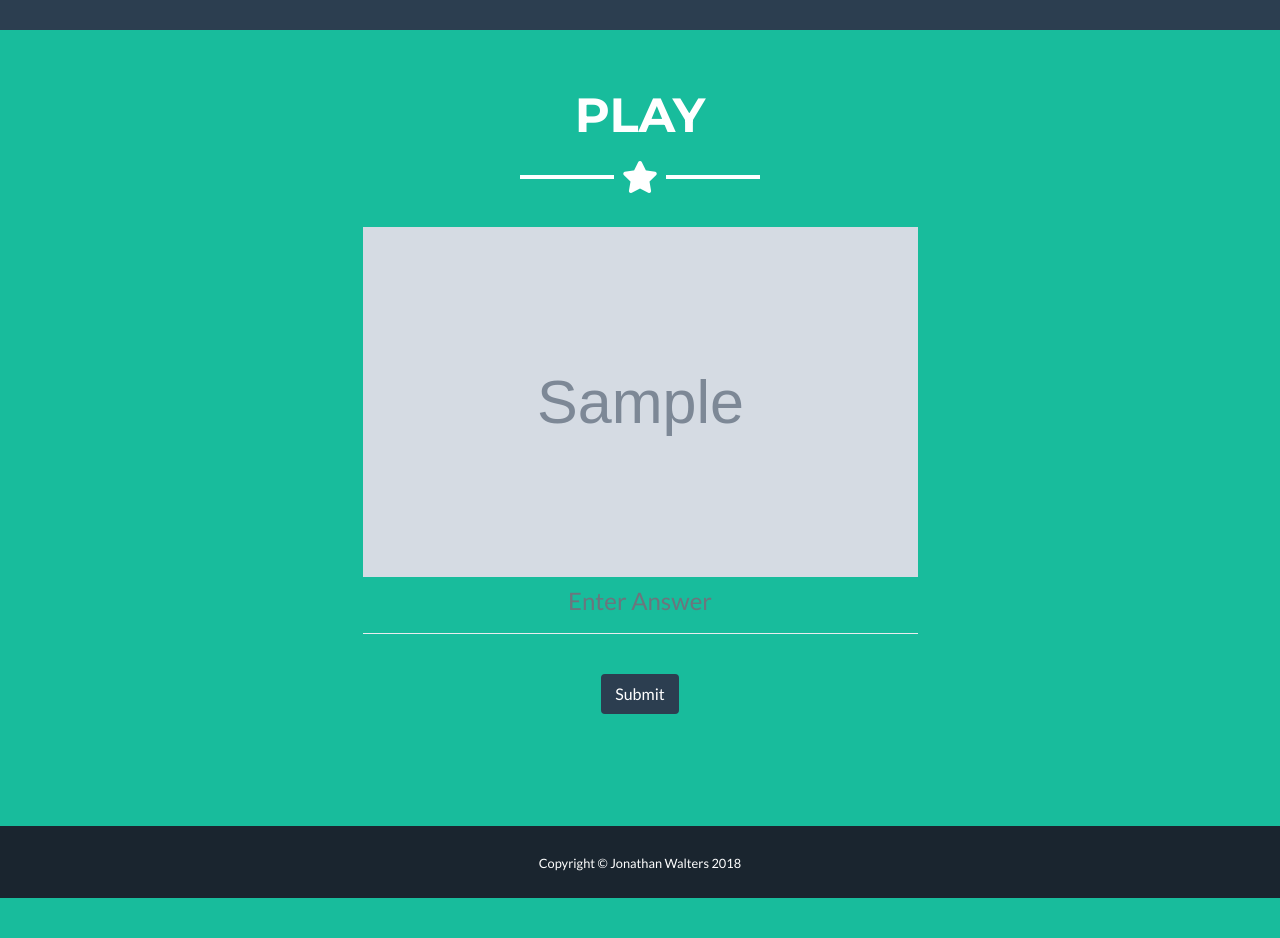
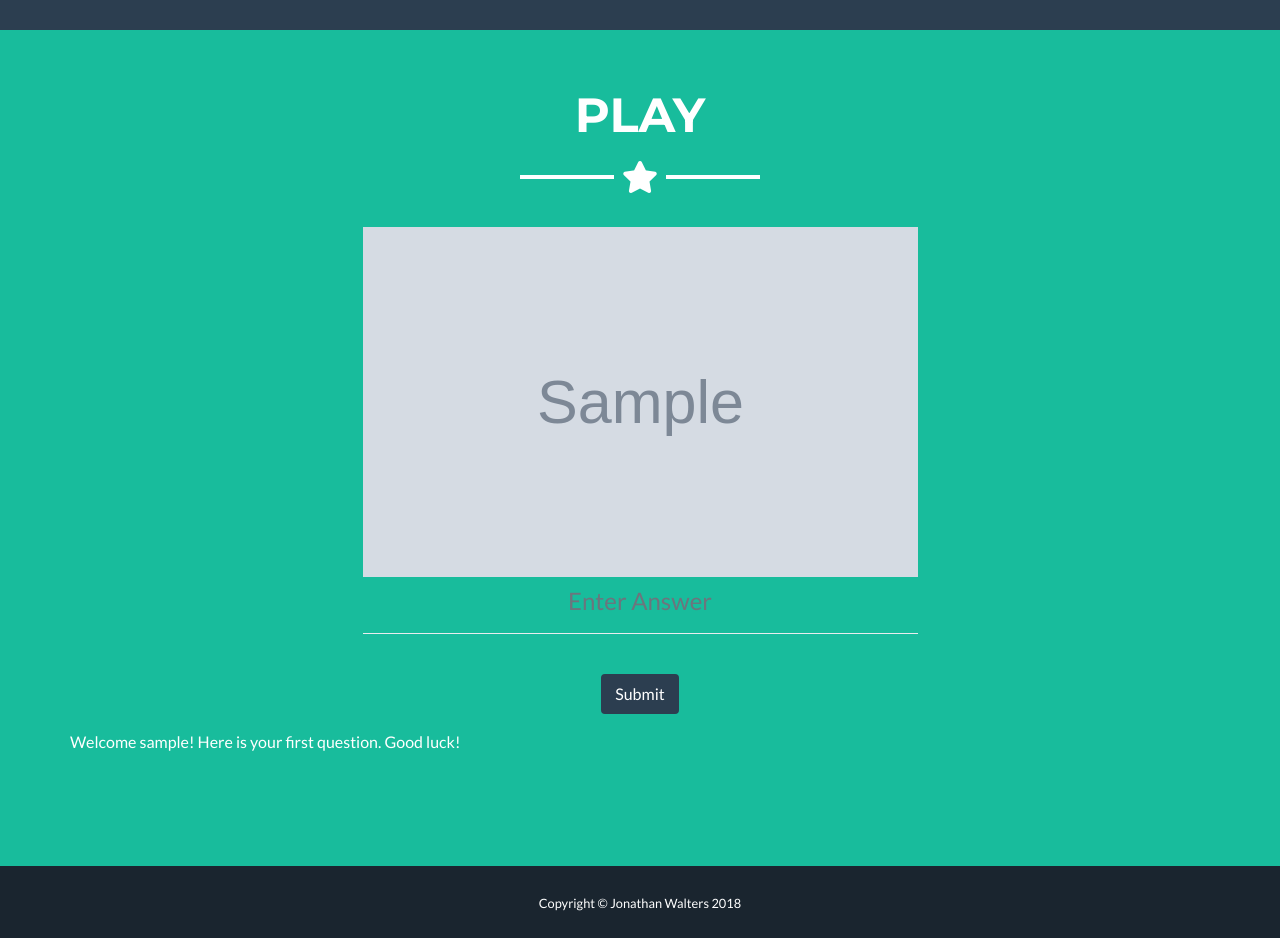
Before and after one commit to Code-Institute-Submissions/guess_the_footballer_game, a Flask app: template templates/play.html in a window 1280 px wide. Shown: the part 76-1014 px from the top of the page. Before the commit the page ends 974 px from the top, so only its background shows below. Run offline with Flask 2, Linux system fonts and the light colour scheme; the visitor is signed in with stand-in values (Sample User, id 1); the template is opened without the code that fills it: most values are stand-ins (such as "Sample title", 1, 10 or a date in 2020); grey boxes marked "Sample" are stand-in pictures; some libraries are stand-ins or nearby versions.

Commit message:
added welcome message and score keeper text below player image

```diff
--- a/templates/play.html
+++ b/templates/play.html
@@ -35,6 +35,16 @@
             {% endif %}
             {% endfor %}
 
+            <div class="current_score">
+                {% if session %}
+                    {% if session['question_number'] == 1 %}
+                    <p>Welcome {{session['user']}}! Here is your first question. Good luck!</p>
+                    {% endif %}
+                    {% if session['question_number'] > 1 %}
+                    <p>{{session['user']}}, your score is {{session['user_score']}} out of {{session['question_number']}}</p>
+                    {% endif %}
+                {% endif %}
+            </div>
         </div>
     </div>
 </section>
```
